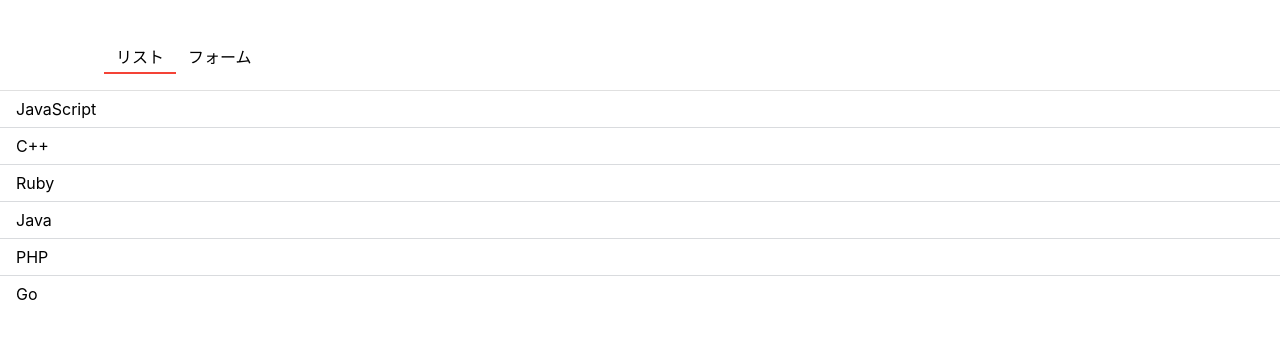
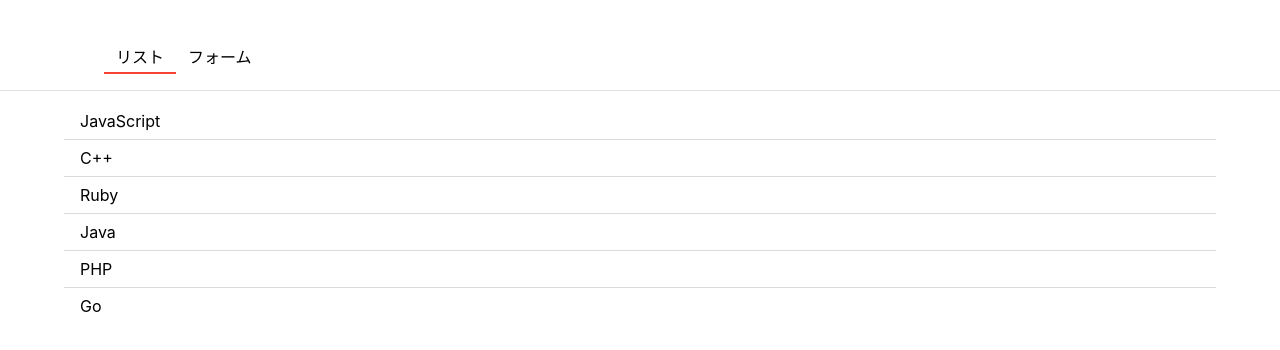
Before and after one commit to marieono/React-Tutorlal, a React (Create React App) app: page / in a window 1280 px wide. Both pictures are taken after a click on the item "リスト". Shown: the top 350 px of the page. Built offline with nearby package versions, Linux system fonts and the light colour scheme.

Commit message:
container修正

```diff
--- a/src/List.js
+++ b/src/List.js
@@ -1,8 +1,8 @@
 import styled from "styled-components";
 
-// const Container = styled.div`
-//     padding: 12px 64px;
-// `
+const Container = styled.div`
+    padding: 12px 64px;
+`
 
 const ListItem = styled.div`
     padding: 8px 16px;
@@ -13,13 +13,13 @@ const ListItem = styled.div`
 `
 export const List = ({ langs }) => {
     return (
-        <div>
+        <Container>
             {
                 langs.map((lang, index) => {
                     return <ListItem key={index}>{lang}</ListItem>
                 })
             }
-        </div>
+        </Container>
     )
 
 }
```
